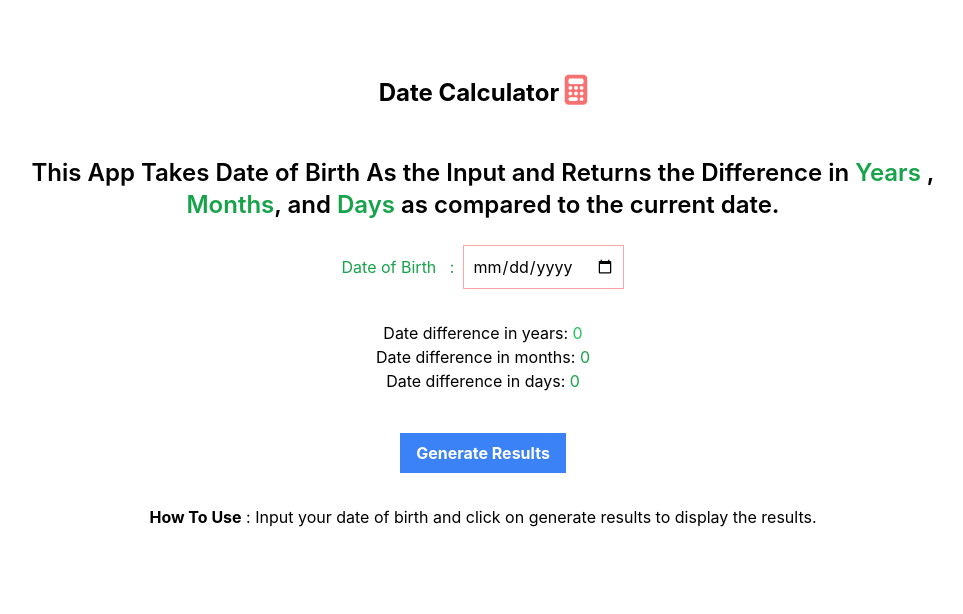
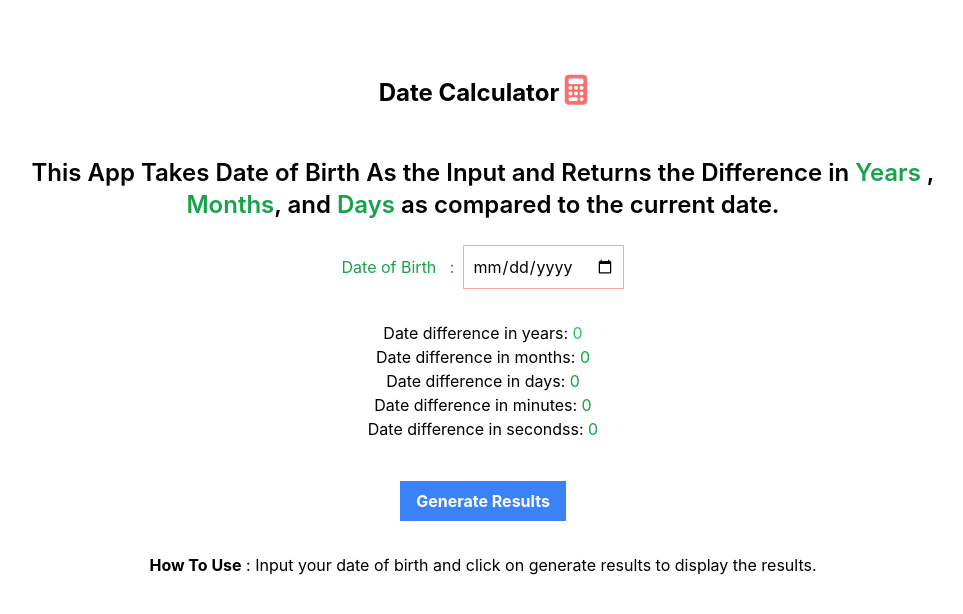
Before and after one commit to LouisYitamkey/React-Calculator-App, a React (Create React App) app: page / in a window 1280 px wide. Shown: the top 614 px of the page, without its empty margins (157-1120 px from the left). Built offline with nearby package versions, Linux system fonts and the light colour scheme.

Commit message:
new push

```diff
--- a/src/App.js
+++ b/src/App.js
@@ -7,6 +7,9 @@ export default function App() {
   const [dateDiffInYears, setDateDiffInYears] = useState(0);
   const [dateDiffInDays, setDateDiffInDays] = useState(0);
   const [dateDiffInMonths, setdateDiffInMonths] = useState(0)
+  const [dateDiffInMinutes, setDateDiffInMinutes ] = useState(0)
+  const [dateDiffInSeconds, setDateDiffInSeconds] = useState(0)
+
 
   function handleChange(event) {
     setDate(moment(new Date(event.target.value)).format("YYYY-MM-DD"));
@@ -20,6 +23,10 @@ export default function App() {
 
     setDateDiffInDays(currentDate.diff(dateOfBirth, 'days'))
     setdateDiffInMonths(currentDate.diff(dateOfBirth, 'months'))
+    setDateDiffInMinutes(currentDate.diff(dateOfBirth, 'minutes'))
+    setDateDiffInSeconds(currentDate.diff(dateOfBirth, 'seconds'))
+
+
 
   }
 
@@ -33,9 +40,7 @@ export default function App() {
       </div>
 
 
-
       <h1 className="text-base sm:text md:px-40 text-center px-8 md:text-sm lg:text-2xl font-semibold mb-6 ">This App Takes Date of Birth As the  Input and Returns the Difference in  <span className="text-green-600">Years</span> , <span className="text-green-600">Months</span>, and <span className="text-green-600">Days</span> as compared to the current date. </h1>
-
 
       <form className="flex justify-center items-center">
       <label className="text-green-600" for="start">Date of Birth &nbsp; :&nbsp;&nbsp;  </label> <br/>
@@ -53,6 +58,10 @@ export default function App() {
 
        <p> Date difference in days: <span className="text-green-600"> {dateDiffInDays}</span></p>
 
+       <p> Date difference in minutes: <span className="text-green-600"> {dateDiffInMinutes}</span></p>
+
+       <p> Date difference in secondss: <span className="text-green-600"> {dateDiffInSeconds}</span></p>
+
       </div>
 
       <div className="flex justify-center items-center pt-10">
```
